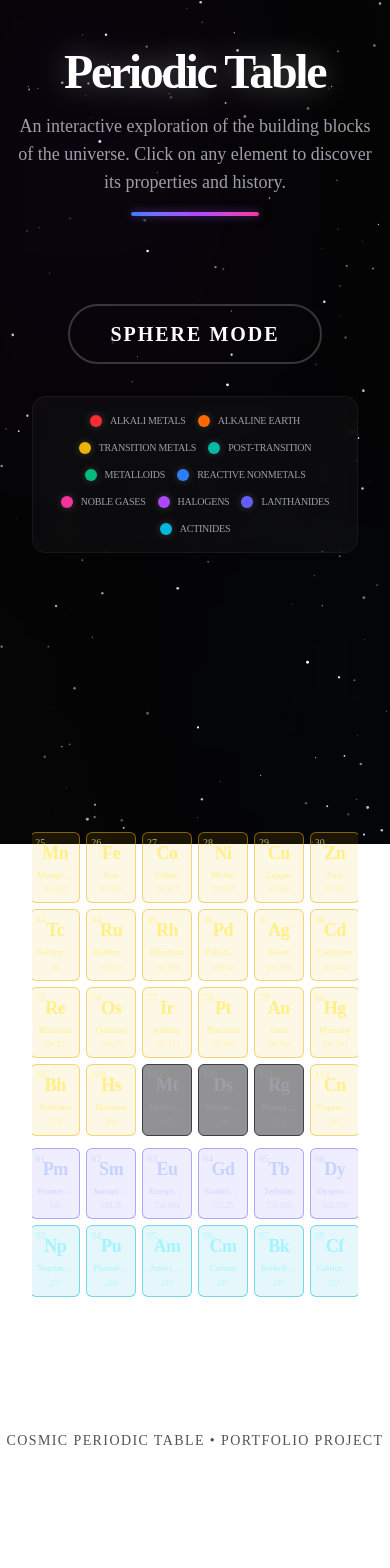
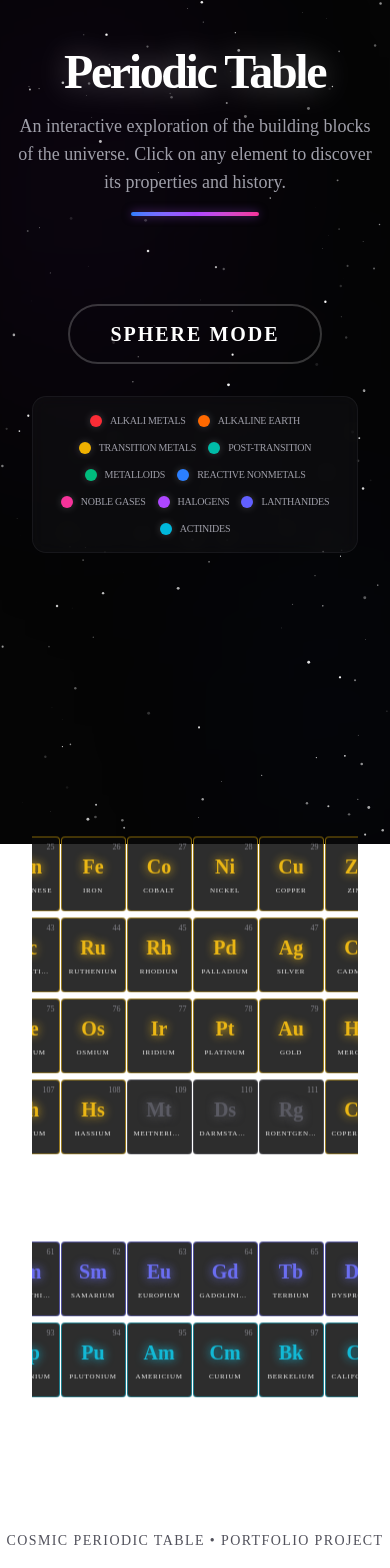
Before and after one commit to jolorupido15/periodic-table, a Next.js app: page /periodic-table in a window 390 px wide. Shown: the top 1568 px of the page. Before the commit the page ends 1483 px from the top, so only its background shows below. Built offline with nearby package versions, Linux system fonts and the light colour scheme.

Commit message:
add smooth transition animation to sphere mode

```diff
--- a/components/PeriodicTable.tsx
+++ b/components/PeriodicTable.tsx
@@ -1,8 +1,7 @@
 'use client';
 
-import { useState } from 'react';
+import { useState, useEffect } from 'react';
 import { elements, Element, ElementCategory } from '@/lib/elements';
-import ElementCard from './ElementCard';
 import ElementDialog from './ElementDialog';
 import { cn } from '@/lib/utils';
 import { Button } from '@/components/ui/button';
@@ -38,19 +37,34 @@ export default function PeriodicTable() {
   const [selectedElement, setSelectedElement] = useState<Element | null>(null);
   const [isDialogOpen, setIsDialogOpen] = useState(false);
   const [isSphereMode, setIsSphereMode] = useState(false);
+  const [isTransitioning, setIsTransitioning] = useState(false);
+
+  const toggleMode = () => {
+    setIsTransitioning(true);
+    setIsSphereMode(!isSphereMode);
+    setTimeout(() => setIsTransitioning(false), 850);
+  };
 
   const handleElementClick = (element: Element) => {
     setSelectedElement(element);
     setIsDialogOpen(true);
   };
 
+  // Grid Constants
+  const cardWidth = 60;
+  const cardHeight = 75;
+  const gap = 6;
+  const gridWidth = 18 * (cardWidth + gap);
+  const gridHeight = 10 * (cardHeight + gap);
+
   return (
     <div className="w-full flex flex-col items-center gap-8 py-10 px-4 md:px-8">
       {/* Controls */}
-      <div className="flex items-center gap-4 z-20">
+      <div className="flex items-center gap-4 z-50">
         <Button
           variant="outline"
-          onClick={() => setIsSphereMode(!isSphereMode)}
+          onClick={toggleMode}
+          disabled={isTransitioning}
           className={cn(
             "rounded-full px-10 py-7 text-xl font-black border-2 transition-all duration-700 uppercase tracking-widest",
             isSphereMode
@@ -62,9 +76,11 @@ export default function PeriodicTable() {
         </Button>
       </div>
 
-      {/* Legend - Only in grid mode */}
-      {!isSphereMode && (
-        <div className="flex flex-wrap justify-center gap-3 md:gap-6 bg-zinc-900/40 p-4 rounded-xl border border-zinc-800/50 backdrop-blur-sm animate-in fade-in duration-1000">
+      {/* Legend - Fade out in sphere mode */}
+      <div className={cn(
+        "flex flex-wrap justify-center gap-3 md:gap-6 bg-zinc-900/40 p-4 rounded-xl border border-zinc-800/50 backdrop-blur-sm transition-all duration-1000",
+        isSphereMode ? "opacity-0 pointer-events-none -translate-y-4" : "opacity-100"
+      )}>
         {categories.map((cat) => (
           <div key={cat.value} className="flex items-center gap-2">
             <div className={cn("w-3 h-3 rounded-full shadow-[0_0_8px_rgba(255,255,255,0.2)]", cat.color)} />
@@ -74,38 +90,59 @@ export default function PeriodicTable() {
           </div>
         ))}
       </div>
+
+      {/* Main Stage */}
+      <div className={cn(
+        "relative transition-all duration-1000 flex items-center justify-center",
+        isSphereMode ? "w-full h-[800px] perspective-[2000px]" : "w-full min-h-[850px] overflow-x-auto pb-6"
+      )}>
+        <div className={cn(
+          "relative transition-all duration-1000",
+          isSphereMode ? "sphere-container" : "table-container"
         )}
-
-      {/* Grid Container / Sphere Stage */}
-      <div className={cn(
-        "w-full transition-all duration-1000 flex items-center justify-center min-h-[750px]",
-        isSphereMode ? "perspective-[2000px]" : "overflow-x-auto pb-6"
-      )}>
-        {isSphereMode ? (
-          <div className="sphere-container">
+        style={!isSphereMode ? {
+          width: `${gridWidth}px`,
+          height: `${gridHeight}px`,
+        } : {}}
+        >
           {elements.map((el, i) => {
+            // Sphere calculation
             const phi = Math.acos(1 - 2 * (i + 0.5) / 118);
             const theta = Math.PI * (1 + Math.sqrt(5)) * i;
-              const x = 300 * Math.sin(phi) * Math.cos(theta);
-              const y = 300 * Math.sin(phi) * Math.sin(theta);
-              const z = 300 * Math.cos(phi);
+            const sx = 300 * Math.sin(phi) * Math.cos(theta);
+            const sy = 300 * Math.sin(phi) * Math.sin(theta);
+            const sz = 300 * Math.cos(phi);
+
+            // Table calculation
+            const tx = (el.xpos - 1) * (cardWidth + gap) - gridWidth / 2 + cardWidth / 2;
+            const ty = (el.ypos - 1) * (cardHeight + gap) - gridHeight / 2 + cardHeight / 2;
 
             const catColor = categoryHexColors[el.category] || '#52525b';
 
             return (
               <div
                 key={el.number}
-                  className="sphere-wrapper"
+                className="element-wrapper"
                 style={{
-                    transform: `translate3d(${x}px, ${y}px, ${z}px)`,
+                  transform: isSphereMode
+                    ? `translate3d(${sx}px, ${sy}px, ${sz}px)`
+                    : `translate3d(${tx}px, ${ty}px, 0px)`,
+                  transitionDelay: `${i * 5}ms`,
+                  zIndex: isSphereMode ? Math.round(sz + 300) : 10,
                 } as React.CSSProperties}
               >
                 <div
-                    className="sphere-card group"
+                  className={cn(
+                    "sphere-card group transition-all duration-800 cubic-bezier(0.4, 0, 0.2, 1)",
+                    isSphereMode && "is-sphere"
+                  )}
                   onClick={() => handleElementClick(el)}
                   style={{
                     border: `1px solid ${catColor}90`,
-                      boxShadow: `0 0 15px ${catColor}60`,
+                    boxShadow: isSphereMode ? `0 0 15px ${catColor}60` : 'none',
+                    opacity: isSphereMode ? 1 : 0.95,
+                    transform: isSphereMode ? 'scale(1)' : 'scale(1)',
+                    transitionDelay: `${i * 5}ms`,
                   } as React.CSSProperties}
                 >
                   <div className="flex flex-col items-center justify-center h-full relative p-1">
@@ -127,25 +164,6 @@ export default function PeriodicTable() {
             );
           })}
         </div>
-        ) : (
-          <div
-            className="grid gap-1.5 mx-auto min-w-[1000px] max-w-[1400px]"
-            style={{
-              gridTemplateColumns: 'repeat(18, minmax(0, 1fr))',
-              gridTemplateRows: 'repeat(10, auto)',
-            }}
-          >
-            {elements.map((element, index) => (
-              <ElementCard
-                key={element.number}
-                element={element}
-                index={index}
-                onClick={handleElementClick}
-                isSphereMode={false}
-              />
-            ))}
-          </div>
-        )}
       </div>
 
       <ElementDialog
@@ -157,18 +175,23 @@ export default function PeriodicTable() {
       <style jsx global>{`
         .sphere-container {
           position: relative;
-          width: 700px;
-          height: 700px;
-          margin: auto;
+          width: 100%;
+          height: 100%;
           transform-style: preserve-3d;
           animation: rotateSphere 25s linear infinite;
         }
 
-        .sphere-wrapper {
+        .table-container {
+          position: relative;
+          transform-style: preserve-3d;
+        }
+
+        .element-wrapper {
           position: absolute;
           left: 50%;
           top: 50%;
           transform-style: preserve-3d;
+          transition: transform 800ms cubic-bezier(0.4, 0, 0.2, 1);
         }
 
         .sphere-card {
@@ -179,15 +202,21 @@ export default function PeriodicTable() {
           background: rgba(10, 10, 10, 0.9);
           border-radius: 4px;
           cursor: pointer;
-          transition: all 0.3s ease;
+          transition: transform 800ms cubic-bezier(0.4, 0, 0.2, 1),
+                      opacity 800ms ease,
+                      box-shadow 800ms ease,
+                      background 300ms ease;
           backface-visibility: hidden;
+        }
+
+        .sphere-card.is-sphere {
           animation: counterRotate 25s linear infinite;
         }
 
         .sphere-card:hover {
           background: rgba(20, 20, 20, 1);
-          z-index: 100;
-          scale: 1.1;
+          z-index: 1000 !important;
+          scale: 1.15;
         }
 
         @keyframes rotateSphere {
```
Lines whose indentation alone changed are shown as unchanged.
